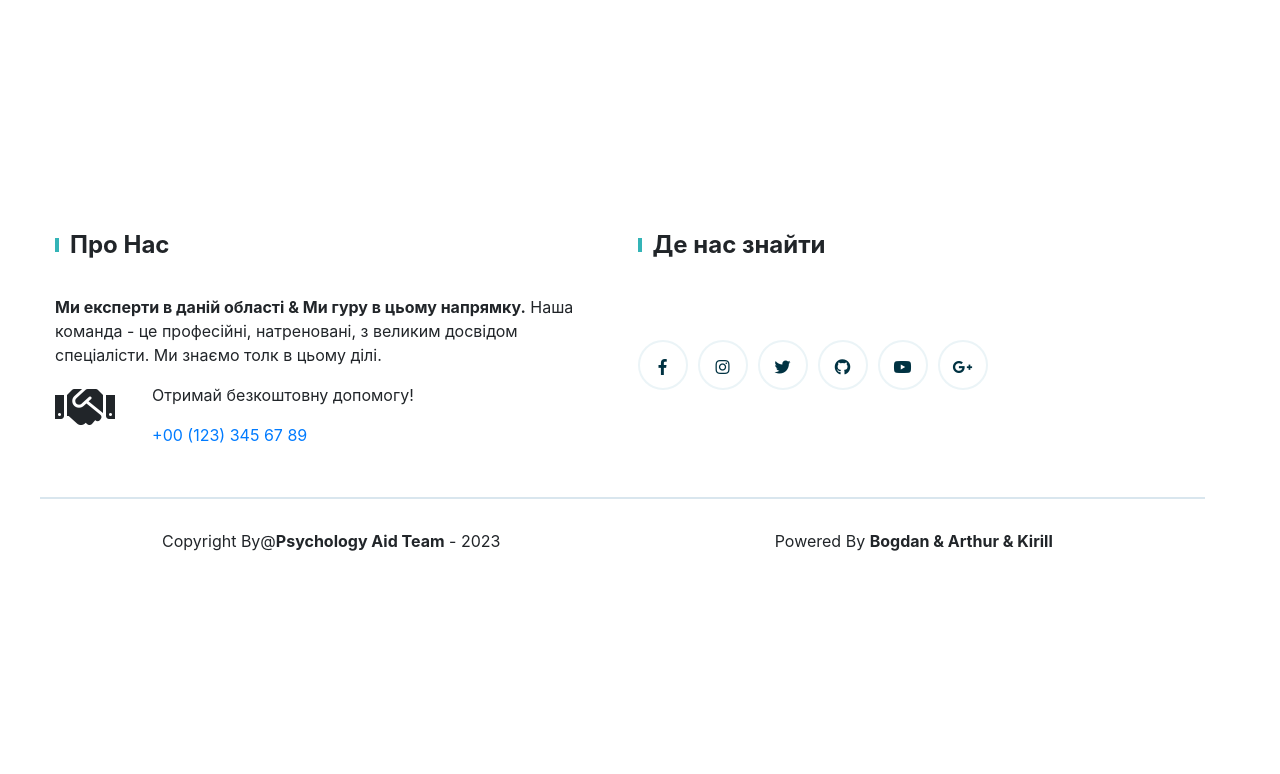
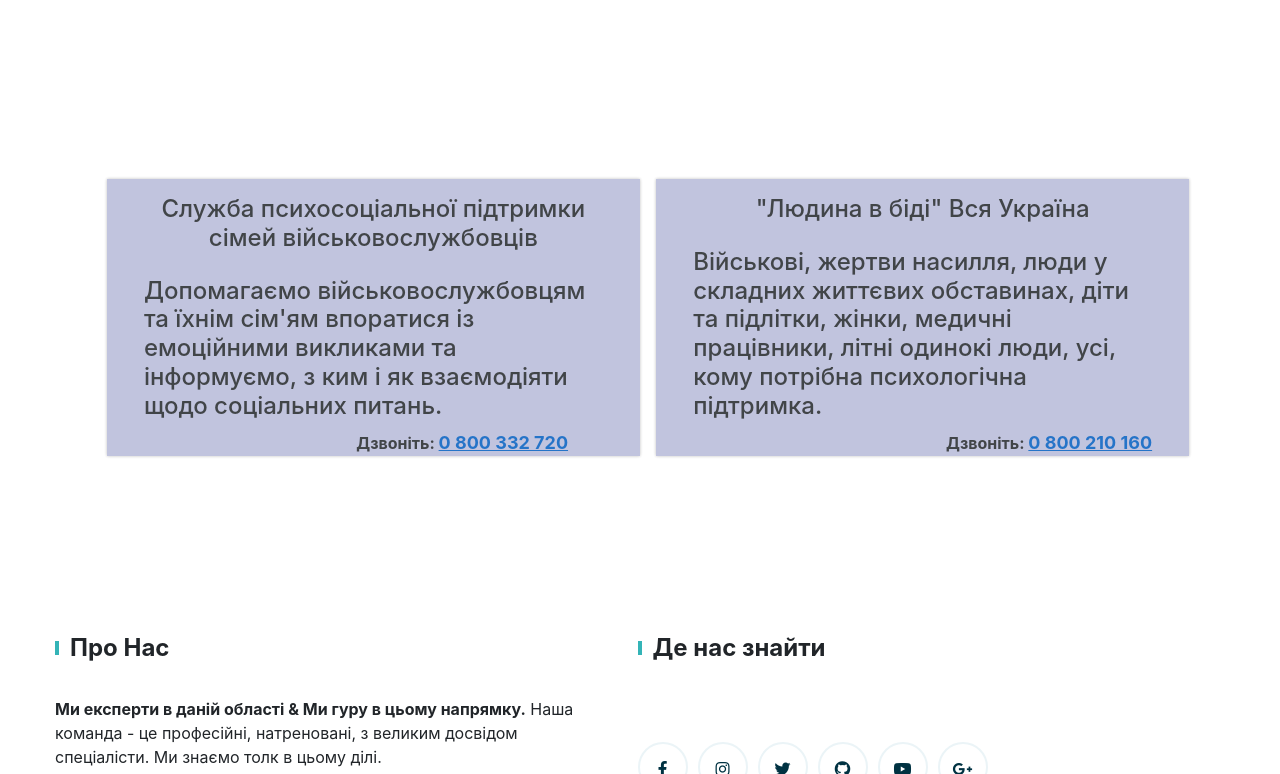
Before and after one commit to Arthur488/CivilEducation, a PHP site: template mvc/view/articles.php in a window 1280 px wide. Shown: the part 112-886 px from the top of the page. Before the commit the page ends 663 px from the top, so only its background shows below. Run offline with PHP 8.4, Linux system fonts and the light colour scheme; the template is opened without the code that fills it, so the values that code supplies are empty.

Commit message:
Update articles.php

```diff
--- a/mvc/view/articles.php
+++ b/mvc/view/articles.php
@@ -29,7 +29,7 @@
 <? require("mvc/view/header.php"); ?>
 
 
-<!-- START PORTFOLIO DESIGN AREA -->
+<!-- START ARTICLES AREA -->
 <section class="portfolio-area pt-120 pb-90 ml-2 mr-2">
 
     <div class="container-fluid row justify-content-center align-items-center pb-25">
@@ -64,6 +64,41 @@
 
 </section>
 
+    <!-- START Contact AREA -->
+<div class="container-fluid pt-40 pb-70 ml-2 mr-2 justify-content-center align-items-center">
+    <div class="row justify-content-center">
+        <div class="col-sm-5 m-2  box" style="background-color: rgba(34,45,137,0.33)">
+            <div class="row justify-content-center">
+                <div class="col-11 text-center mb-3">
+                    <h4 class="section-title shape mt-3">Служба психосоціальної підтримки сімей військовослужбовців</h4>
+                </div>
+                <div class="col-11 text-left">
+                    <h4 class="section-title shape">Допомагаємо військовослужбовцям та їхнім сім'ям впоратися із
+                        емоційними викликами та інформуємо, з ким і як взаємодіяти щодо соціальних питань. </h4>
+                </div>
+            </div>
+            <div class="col-11 text-right">
+                <span type="tel" class="font-weight-bold">Дзвоніть: <a style="text-decoration: underline; color: #005cbf; font-size: 18px">0 800 332 720</a></span>
+            </div>
+        </div>
+        <div class="col-sm-5 m-2  box" style="background-color: rgba(34,45,137,0.33)">
+            <div class="row justify-content-center">
+                <div class="col-11 text-center mb-3">
+                    <h4 class="section-title shape mt-3">"Людина в біді"
+                        Вся Україна</h4>
+                </div>
+                <div class="col-11 text-left">
+                    <h4 class="section-title shape">Військові, жертви насилля, люди у складних життєвих обставинах, діти та підлітки, жінки, медичні працівники, літні одинокі люди, усі, кому потрібна психологічна підтримка. </h4>
+                </div>
+                <div class="col-11 text-right">
+                    <span type="tel" class="font-weight-bold">Дзвоніть: <a style="text-decoration: underline; color: #005cbf; font-size: 18px">0 800 210 160</a></span>
+                </div>
+            </div>
+        </div>
+    </div>
+</div>
+<!-- END Contact AREA -->
+
 <!-- Header -->
 <? require("mvc/view/footer.php"); ?>
 
```
